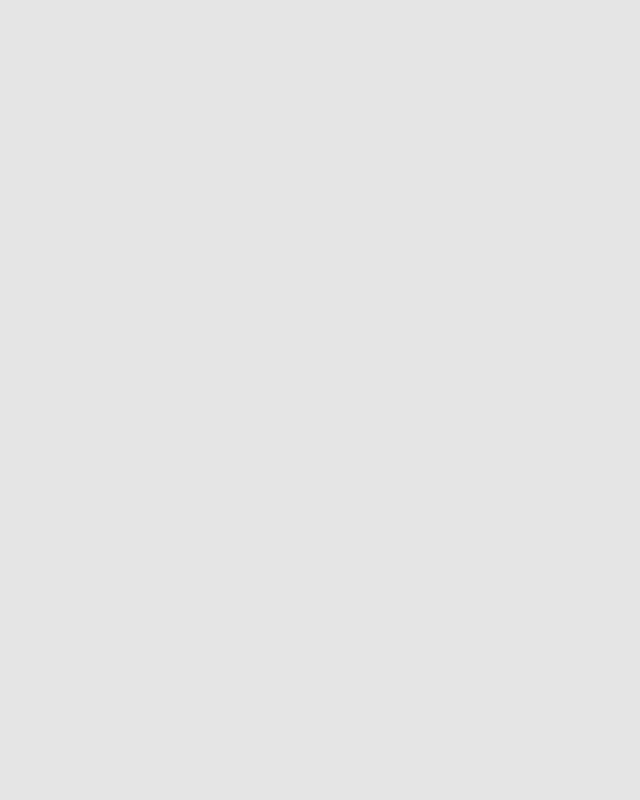
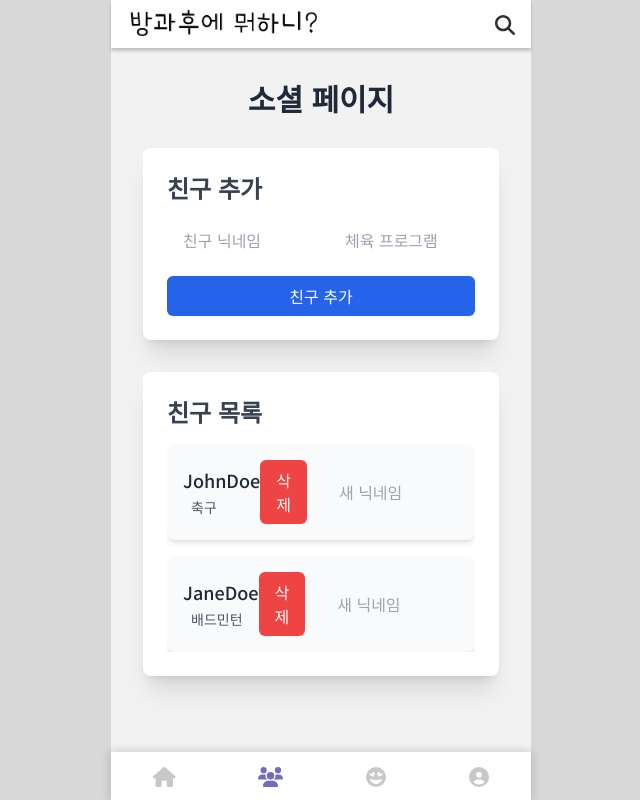
Before and after one commit to SSD117/SSD-Front-End, a React (Create React App) app: page /SocialPage in a window 1280 px wide. Before the commit this address had no page. Shown: the whole page, without its empty margins (319-959 px from the left). Built offline with nearby package versions, Linux system fonts and the light colour scheme; a web font is replaced by a local one.

Commit message:
재미로 만든 소셜페이지

```diff
--- a/src/App.js
+++ b/src/App.js
@@ -7,8 +7,7 @@ import Navbar from "./components/Navbar/Navbar";
 
 import SplashPage from "./pages/Main/SplashPage";
 import MainPage from "./pages/Main/MainPage";
-import Page1 from "./pages/Page1/Page1";
-import Page2 from "./pages/Page2/Page2";
+import SocialPage from "./pages/Social/SocialPage";
 import MyPage from "./pages/myPage/MyPage";
 import SearchPage from "./pages/Search/SearchPage";
 
@@ -38,8 +37,7 @@ function App() {
         <Route element={<Layout />}>
           <Route path="/" element={<SplashPage />} />
           <Route path="/MainPage" element={<MainPage />} />
-          <Route path="/page1" element={<Page1 />} />
-          <Route path="/page2" element={<Page2 />} />
+          <Route path="/SocialPage" element={<SocialPage />} />
           <Route path="/search" element={<SearchPage />} />
           <Route path="/login" element={<Login />} />
           <Route path="/main" element={<Main />} />
--- a/src/components/Header/Header.jsx
+++ b/src/components/Header/Header.jsx
@@ -50,7 +50,7 @@ export default function Header() {
   }, [scrollY]);
 
   // 특정 경로에서만 뒤로 가기 버튼을 보이도록 설정
-  const excludePaths = ["/", "/mainPage", "/page1", "/page2", "/myPage", "/page4"];
+  const excludePaths = ["/", "/mainPage", "/page1", "/SocialPage", "/myPage", "/page4"];
   const showBackButton = !excludePaths.includes(location.pathname) && !location.pathname.startsWith("/page4");
 
   // showBackButton 상태에 따라 isClicked 상태 업데이트
--- a/src/components/Navbar/Navbar.jsx
+++ b/src/components/Navbar/Navbar.jsx
@@ -13,7 +13,7 @@ import "./Navbar.scss";
 export default function Navbar() {
   const location = useLocation();
 
-  const allowedPaths = ["/mainPage", "/page1", "/page2", "/myPage", "/page4"];
+  const allowedPaths = ["/mainPage", "/page1", "/SocialPage", "/myPage", "/page4"];
 
   // 현재 경로가 allowedPaths에 포함되지 않으면 null 반환
   if (!allowedPaths.includes(location.pathname)) {
@@ -36,7 +36,7 @@ export default function Navbar() {
 
       <div>
         <NavLink
-          to="/page2"
+          to="/SocialPage"
           className={({ isActive }) =>
             isActive ? "nav-link active" : "nav-link"
           }
--- a/src/pages/Page1/Page1.css
+++ /dev/null
@@ -1,2 +0,0 @@
-.page1 {
-}
--- a/src/pages/Page1/Page1.jsx
+++ /dev/null
@@ -1,11 +0,0 @@
-import React from "react";
-import "./Page1.css";
-
-export default function Page1() {
-  return (
-    <div className="page1">
-      <h1>Page 1</h1>
-      <p>This is page 1.</p>
-    </div>
-  );
-}
--- a/src/pages/Page2/Page2.css
+++ /dev/null
@@ -1,2 +0,0 @@
-.page2 {
-}
--- a/src/pages/Page2/Page2.jsx
+++ /dev/null
@@ -1,11 +0,0 @@
-import React from "react";
-import "./Page2.css";
-
-export default function Page2() {
-  return (
-    <div className="page2">
-      <h1>Page 2</h1>
-      <p>This is page 2.</p>
-    </div>
-  );
-}
--- /dev/null
+++ b/src/pages/Social/SocialPage.jsx
@@ -0,0 +1,130 @@
+import React, { useState } from "react";
+
+const initialFriends = [
+  { id: 1, nickname: "JohnDoe", program: "축구" },
+  { id: 2, nickname: "JaneDoe", program: "배드민턴" },
+  // 친구 목록이 많을 경우 더 추가해도 됩니다.
+];
+
+export default function SocialPage() {
+  const [friends, setFriends] = useState(initialFriends); // 친구 목록 상태
+  const [newFriendNickname, setNewFriendNickname] = useState(""); // 새로운 친구 닉네임 입력 상태
+  const [program, setProgram] = useState(""); // 체육 프로그램 입력 상태
+  const [nickname, setNickname] = useState(""); // 닉네임 수정 상태
+
+  const addFriend = () => {
+    if (!newFriendNickname || !program) {
+      alert("닉네임과 체육 프로그램을 입력하세요.");
+      return;
+    }
+
+    const newFriend = {
+      id: friends.length + 1,
+      nickname: newFriendNickname,
+      program: program,
+    };
+
+    setFriends([...friends, newFriend]);
+    setNewFriendNickname(""); // 입력 필드 초기화
+    setProgram(""); // 체육 프로그램 초기화
+  };
+
+  const deleteFriend = (id) => {
+    setFriends(friends.filter((friend) => friend.id !== id)); // 친구 삭제
+  };
+
+  const updateNickname = (id) => {
+    const updatedFriends = friends.map((friend) =>
+      friend.id === id ? { ...friend, nickname: nickname } : friend
+    );
+    setFriends(updatedFriends);
+    setNickname(""); // 닉네임 입력 필드 초기화
+  };
+
+  return (
+    <div className="container mx-auto p-8 space-y-8">
+      <h1 className="text-3xl font-semibold text-center text-gray-800 mb-8">
+        소셜 페이지
+      </h1>
+
+      {/* 친구 추가 섹션 */}
+      <div className="bg-white p-6 rounded-lg shadow-xl">
+        <h2 className="text-2xl font-semibold mb-4 text-gray-700">친구 추가</h2>
+        <div className="grid grid-cols-1 sm:grid-cols-2 gap-4">
+          <input
+            type="text"
+            value={newFriendNickname}
+            onChange={(e) => setNewFriendNickname(e.target.value)}
+            placeholder="친구 닉네임"
+            className="border-2 border-gray-300 px-4 py-2 rounded-md focus:outline-none focus:ring-2 focus:ring-blue-500"
+          />
+          <input
+            type="text"
+            value={program}
+            onChange={(e) => setProgram(e.target.value)}
+            placeholder="체육 프로그램"
+            className="border-2 border-gray-300 px-4 py-2 rounded-md focus:outline-none focus:ring-2 focus:ring-blue-500"
+          />
+        </div>
+        <button
+          onClick={addFriend}
+          className="mt-4 w-full py-2 bg-blue-600 text-white rounded-md hover:bg-blue-700 transition duration-200"
+        >
+          친구 추가
+        </button>
+      </div>
+
+      {/* 친구 목록 섹션 */}
+      <div className="bg-white p-6 rounded-lg shadow-xl">
+        <h2 className="text-2xl font-semibold mb-4 text-gray-700">친구 목록</h2>
+        {/* 친구 목록이 길어져서 스크롤이 필요한 경우 */}
+        <div className="overflow-x-auto max-w-full">
+          {friends.length > 0 ? (
+            <ul className="space-y-4">
+              {friends.map((friend) => (
+                <li
+                  key={friend.id}
+                  className="flex justify-between items-center p-4 bg-gray-50 rounded-lg shadow-md hover:bg-gray-100 transition duration-200"
+                >
+                  <div>
+                    <span className="text-lg font-medium text-gray-800">
+                      {friend.nickname}
+                    </span>
+                    <span className="ml-2 text-sm text-gray-600">
+                      {friend.program}
+                    </span>
+                  </div>
+                  <div className="flex items-center gap-4">
+                    {/* 친구 삭제 버튼 */}
+                    <button
+                      onClick={() => deleteFriend(friend.id)}
+                      className="px-4 py-2 bg-red-500 text-white rounded-md hover:bg-red-600 transition duration-200"
+                    >
+                      삭제
+                    </button>
+                    {/* 친구 닉네임 수정 */}
+                    <input
+                      type="text"
+                      value={nickname}
+                      onChange={(e) => setNickname(e.target.value)}
+                      placeholder="새 닉네임"
+                      className="border-2 border-gray-300 px-4 py-2 rounded-md focus:outline-none focus:ring-2 focus:ring-green-500"
+                    />
+                    <button
+                      onClick={() => updateNickname(friend.id)}
+                      className="px-4 py-2 bg-green-500 text-white rounded-md hover:bg-green-600 transition duration-200"
+                    >
+                      수정
+                    </button>
+                  </div>
+                </li>
+              ))}
+            </ul>
+          ) : (
+            <p className="text-gray-500">친구가 없습니다.</p>
+          )}
+        </div>
+      </div>
+    </div>
+  );
+}
```
